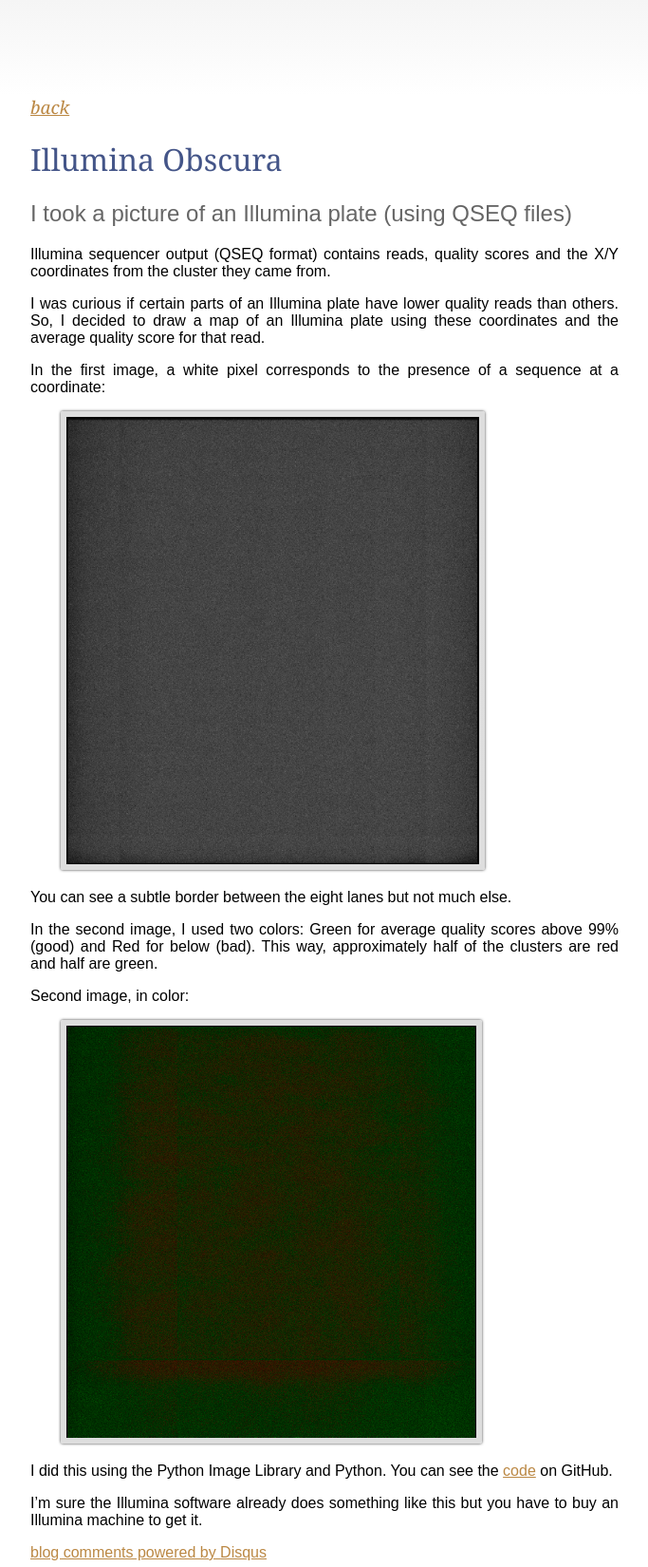
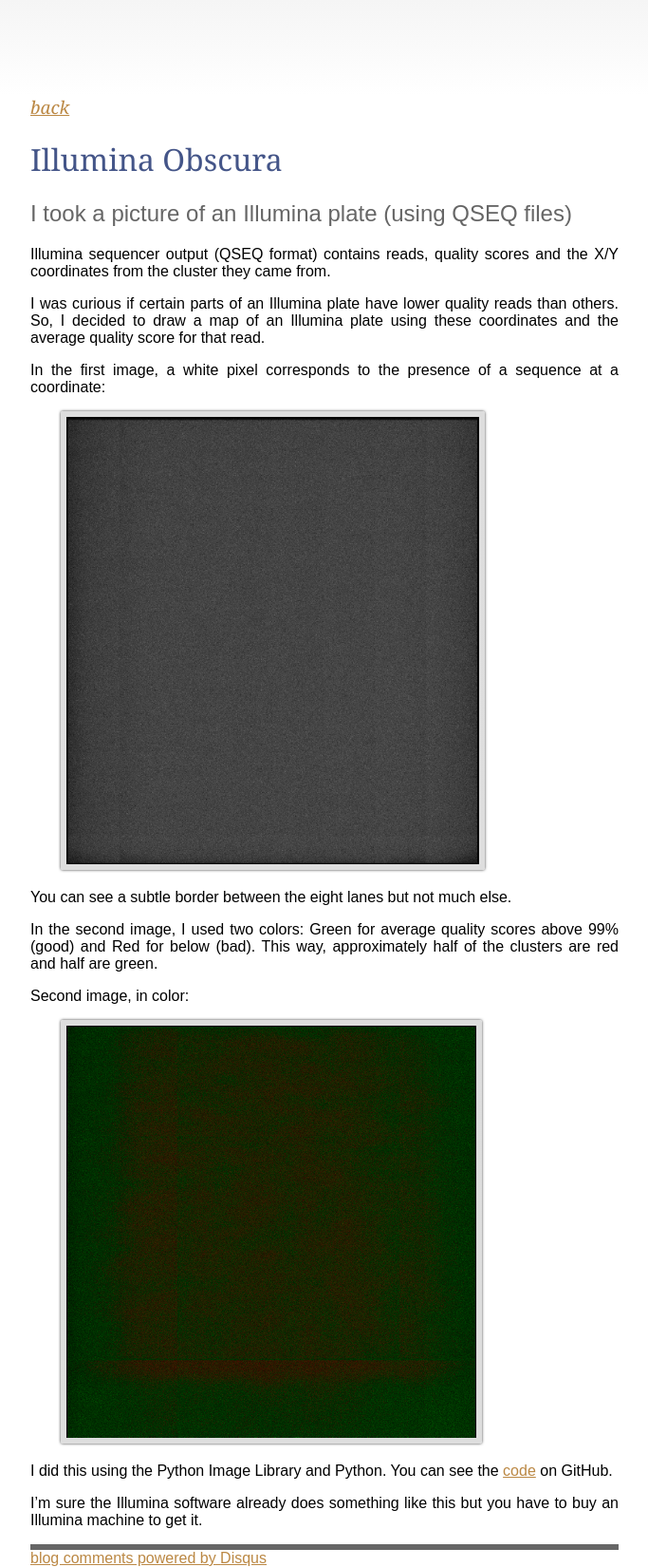
Before and after one commit to audy/audy.github.io, a Jekyll site: the page built from _posts/2011-05-04-illumina.md, in a window 1280 px wide. Shown: the whole page at 95% size, without its empty margins (298-981 px from the left). Built offline with Jekyll 4.4.1, drawn with Linux system fonts in a browser that asks for light colours; comment, search, counter and statistics services are not loaded.

Commit message:
added a slight border to distinguish comments from rest of page

```diff
--- a/_layouts/post.html
+++ b/_layouts/post.html
@@ -10,6 +10,7 @@ layout: default
 </div>
 
 <!-- comments -->
+<div class="comments">
 <div id="disqus_thread"></div>
 <script type="text/javascript">
     /* * * CONFIGURATION VARIABLES: EDIT BEFORE PASTING INTO YOUR WEBPAGE * * */
@@ -22,3 +23,4 @@ layout: default
 </script>
 <noscript>Please enable JavaScript to view the <a href="http://disqus.com/?ref_noscript">comments powered by Disqus.</a></noscript>
 <a href="http://disqus.com" class="dsq-brlink">blog comments powered by <span class="logo-disqus">Disqus</span></a>
+</div>
--- a/css/master.css
+++ b/css/master.css
@@ -93,3 +93,4 @@ code {
   padding: 0;
   font-size: 3em;
 }
+.comments { border-top: 6px solid #666;}
```
